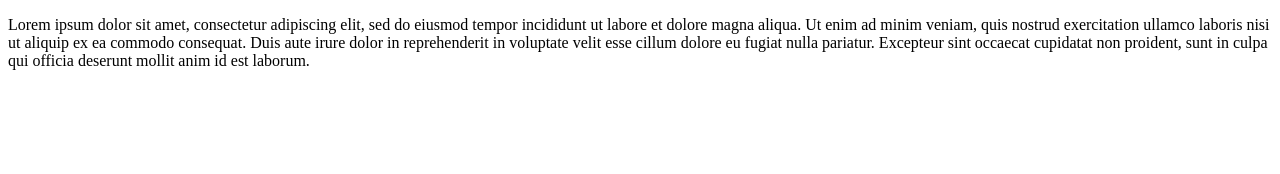
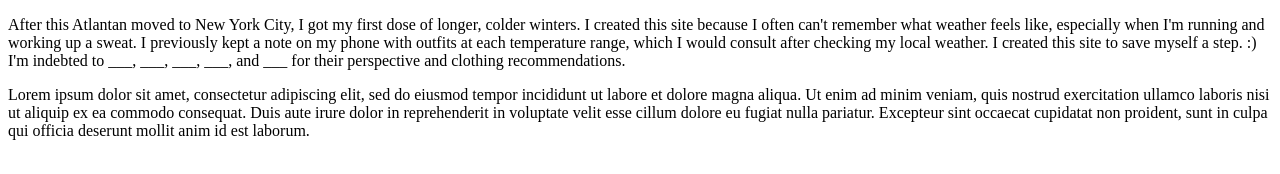
Before and after one commit to mdlarson/ProjectRunwear, a plain HTML site: page templates/about.html in a window 1280 px wide. Drawn offline with Linux system fonts and the light colour scheme.

Commit message:
Add history/inspiration to About page

```diff
--- a/templates/about.html
+++ b/templates/about.html
@@ -8,7 +8,14 @@
 </head>
 
 <body>
-    <p>Lorem ipsum dolor sit amet, consectetur adipiscing elit, sed do eiusmod tempor incididunt ut labore et dolore
+    <p>After this Atlantan moved to New York City, I got my first dose of longer, colder winters. I created this site
+        because I often can't remember what weather feels like, especially when I'm running and working up a sweat. I
+        previously kept a note on my phone with outfits at each temperature range, which I would
+        consult after checking my local weather. I created this site to save myself a step. :) I'm indebted to ___, ___,
+        ___, ___, and ___ for their perspective and clothing recommendations.</p>
+
+    <p>Lorem ipsum dolor sit amet, consectetur adipiscing
+        elit, sed do eiusmod tempor incididunt ut labore et dolore
         magna aliqua. Ut enim ad minim veniam, quis nostrud exercitation ullamco laboris nisi ut aliquip ex ea commodo
         consequat. Duis aute irure dolor in reprehenderit in voluptate velit esse cillum dolore eu fugiat nulla
         pariatur. Excepteur sint occaecat cupidatat non proident, sunt in culpa qui officia deserunt mollit anim id est
```
